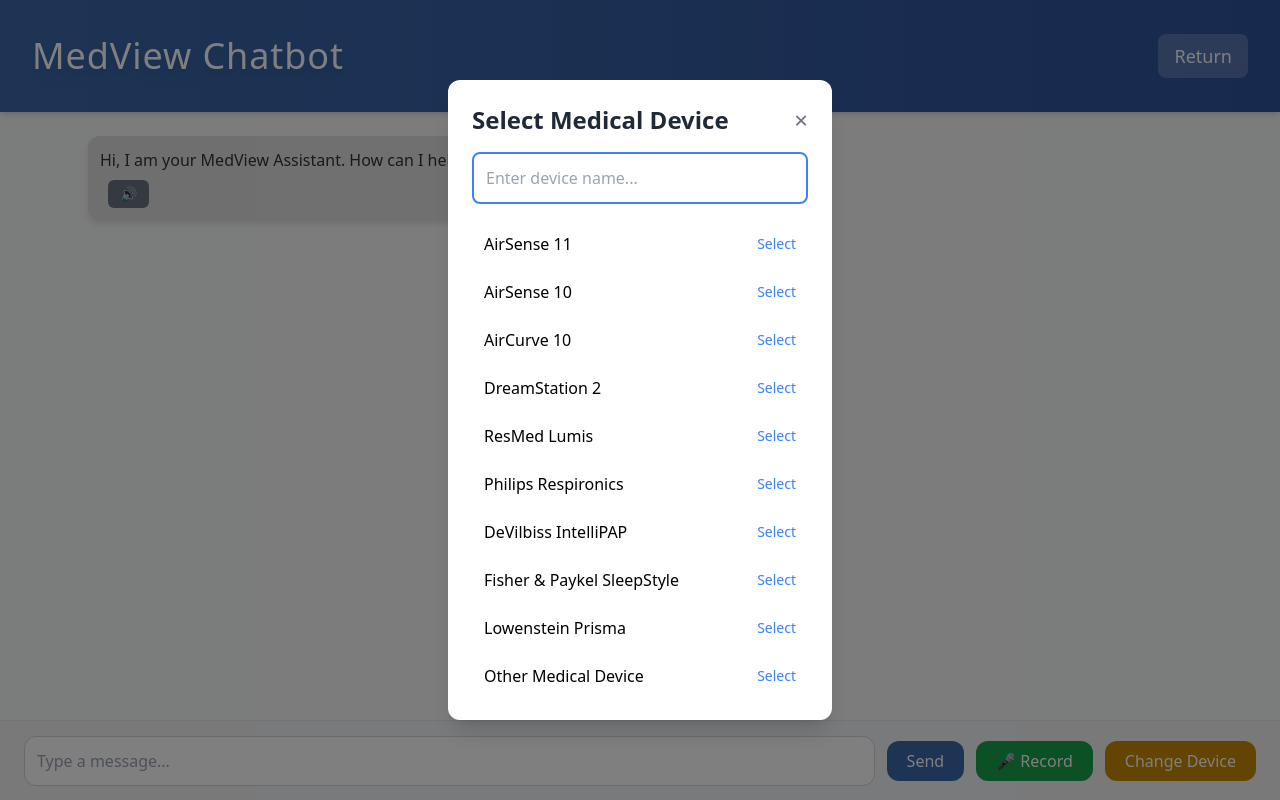
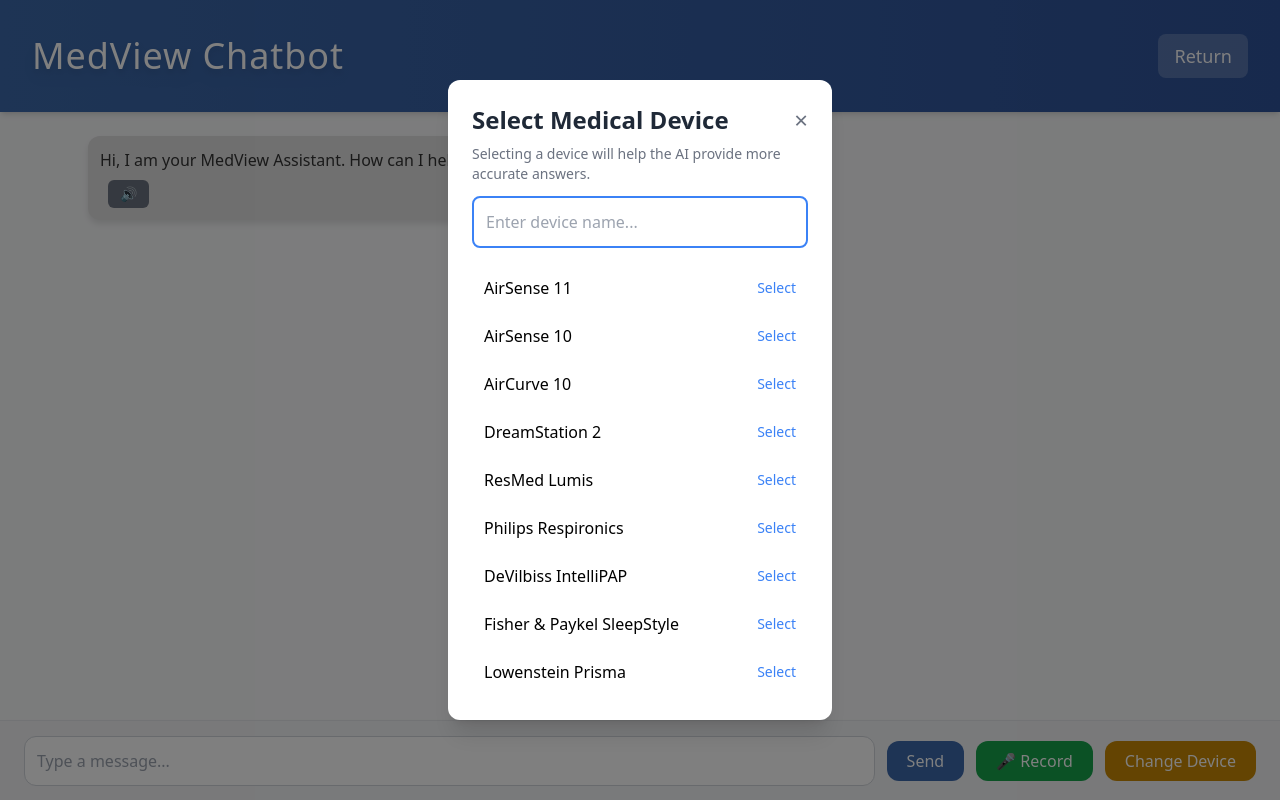
Before and after one commit to david-hp-0726/MedViewAISystem-Frontend, a React (Vite) app: page / in a window 1280 px wide. Built offline with nearby package versions, Linux system fonts and the light colour scheme.

Commit message:
add tips

```diff
--- a/src/components/DeviceSelectionModal.tsx
+++ b/src/components/DeviceSelectionModal.tsx
@@ -16,7 +16,7 @@
   onClose,
 }) => {
   return (
-    <div className="fixed inset-0 bg-black bg-opacity-50 flex items-center justify-center">
+    <div className="fixed inset-0 bg-black bg-opacity-50 flex items-center justify-center z-50">
       <div className="bg-white p-6 rounded-xl shadow-xl w-96 max-h-[80vh] flex flex-col">
         <div className="flex justify-between items-center mb-4">
           <h2 className="text-2xl font-bold text-gray-800">
@@ -29,6 +29,9 @@
             &times;
           </button>
         </div>
+        <p className="text-sm text-gray-500 mb-3 -mt-2">
+          Selecting a device will help the AI provide more accurate answers.
+        </p>
 
         <input
           type="text"
```
